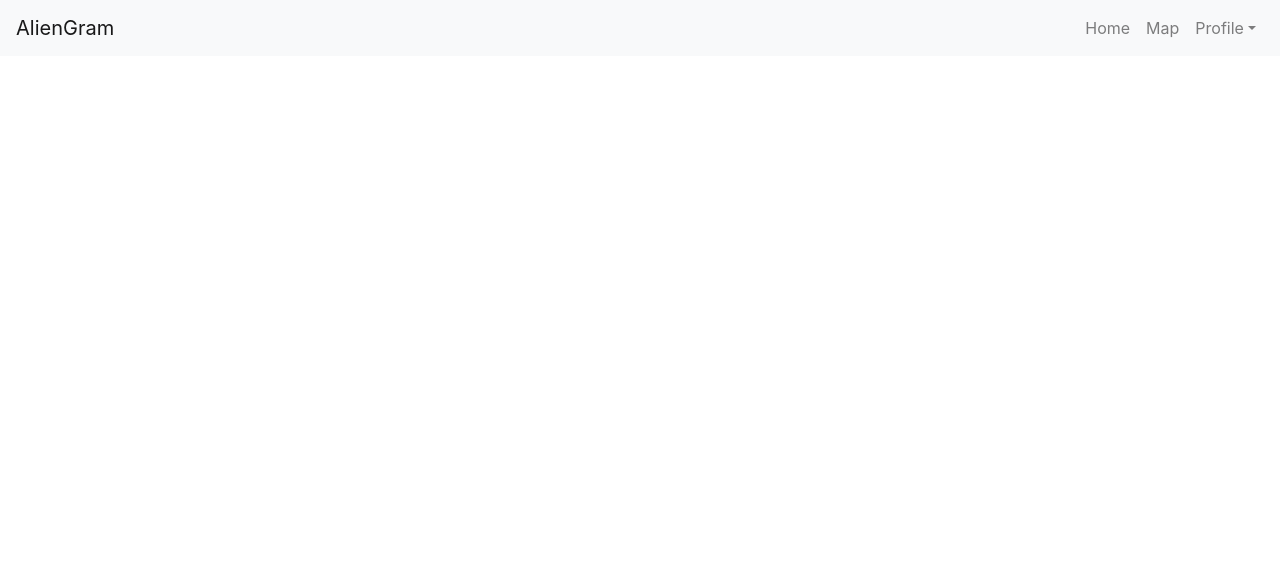
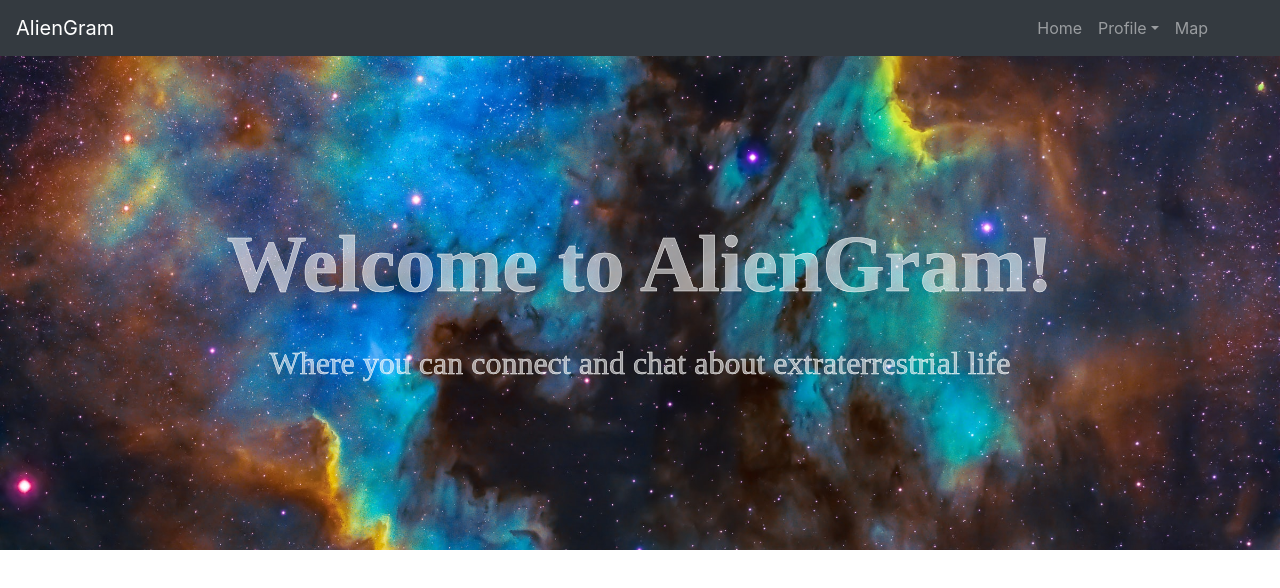
Before and after one commit to now-in-orbit/alien-gram, a React (Create React App) app in the folder frontend/: page / in a window 1280 px wide. Shown: the top 588 px of the page. Built offline with nearby package versions, Linux system fonts and the light colour scheme; a web font is replaced by a local one.

Commit message:
combined navbar and welcome

```diff
--- a/frontend/public/index.html
+++ b/frontend/public/index.html
@@ -39,5 +39,7 @@
       To begin the development, run `npm start` or `yarn start`.
       To create a production bundle, use `npm run build` or `yarn build`.
     -->
+    <script src="https://code.jquery.com/jquery-3.5.1.slim.min.js" integrity="sha384-DfXdz2htPH0lsSSs5nCTpuj/zy4C+OGpamoFVy38MVBnE+IbbVYUew+OrCXaRkfj" crossorigin="anonymous"></script>
+    <script src="https://cdn.jsdelivr.net/npm/bootstrap@4.6.0/dist/js/bootstrap.bundle.min.js" integrity="sha384-Piv4xVNRyMGpqkS2by6br4gNJ7DXjqk09RmUpJ8jgGtD7zP9yug3goQfGII0yAns" crossorigin="anonymous"></script>
   </body>
 </html>
--- a/frontend/src/ui/Home.js
+++ b/frontend/src/ui/Home.js
@@ -1,14 +1,14 @@
 import React from "react"
 
 import { Welcome } from "./Welcome"
-
-
 import {NavBar} from "./components/NavBar"
 
 export const Home = () => {
 	return (
 		<>
+
 			<NavBar />
+			<Welcome />
 		</>
 	)
 }
--- a/frontend/src/ui/Welcome.css
+++ b/frontend/src/ui/Welcome.css
@@ -13,8 +13,6 @@
     background-position: center;
     background-size: cover;
     Font-weight: bold;
-    margin-top: 100px;
-    margin-bottom: 100px;
     padding: 10em 6em;
     text-align: center;
     border-radius: 0 !important;
--- a/frontend/src/ui/components/NavBar.js
+++ b/frontend/src/ui/components/NavBar.js
@@ -1,21 +1,22 @@
 import React from "react"
 import {Nav, Navbar, NavDropdown} from "react-bootstrap"
+import '../Welcome.css'
 export const  NavBar =  () => {
     return (
         <>
-            <Navbar bg="light" expand="lg">
+            <Navbar bg="dark" expand="lg" variant='dark'>
                 <Navbar.Brand href="#home">AlienGram</Navbar.Brand>
                 <Navbar.Toggle aria-controls="basic-navbar-nav" />
                 <Navbar.Collapse id="basic-navbar-nav">
-                    <Nav className="ml-auto">
-                        <Nav.Link href="#home">Home</Nav.Link>
-                        <Nav.Link href="#link">Map</Nav.Link>
-                        <NavDropdown title="Profile" id="basic-nav-dropdown">
+                    <Nav className="ml-auto mr-5">
+                        <Nav.Link className='navlink' href="#home">Home</Nav.Link>
+                        <NavDropdown title="Profile" id="basic-nav-dropdown" className='dropdown-menu-right'>
                             <NavDropdown.Item href="#action/3.3">My Profile</NavDropdown.Item>
                             <NavDropdown.Item href="#action/3.1">Posts</NavDropdown.Item>
                             <NavDropdown.Item href="#action/3.2">Transmissions</NavDropdown.Item>
                             <NavDropdown.Item href="#action/3.3">Likes</NavDropdown.Item>
                         </NavDropdown>
+                        <Nav.Link href="#link">Map</Nav.Link>
                     </Nav>
                 </Navbar.Collapse>
             </Navbar>
```
